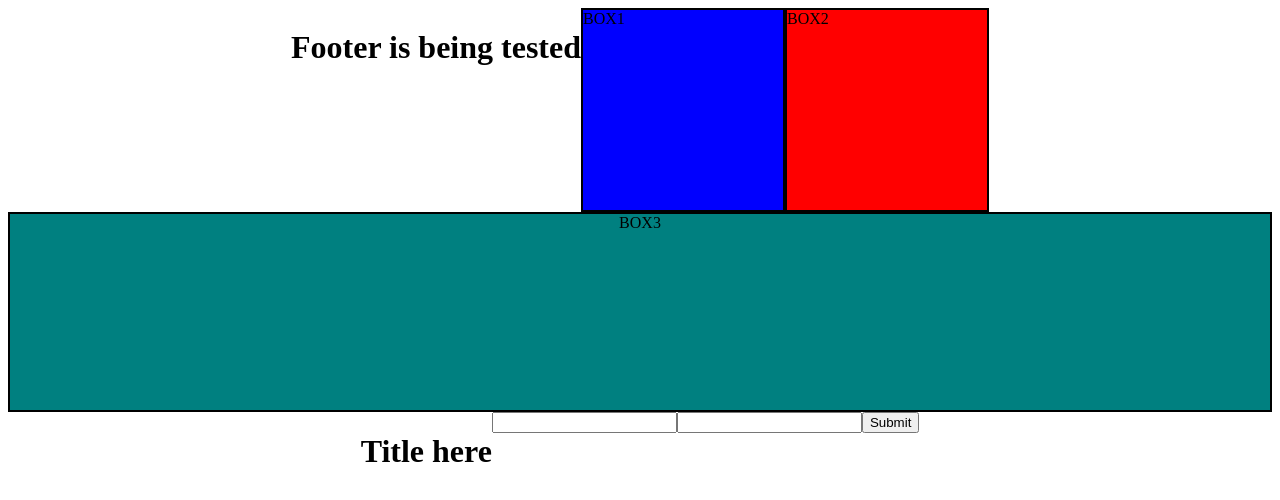
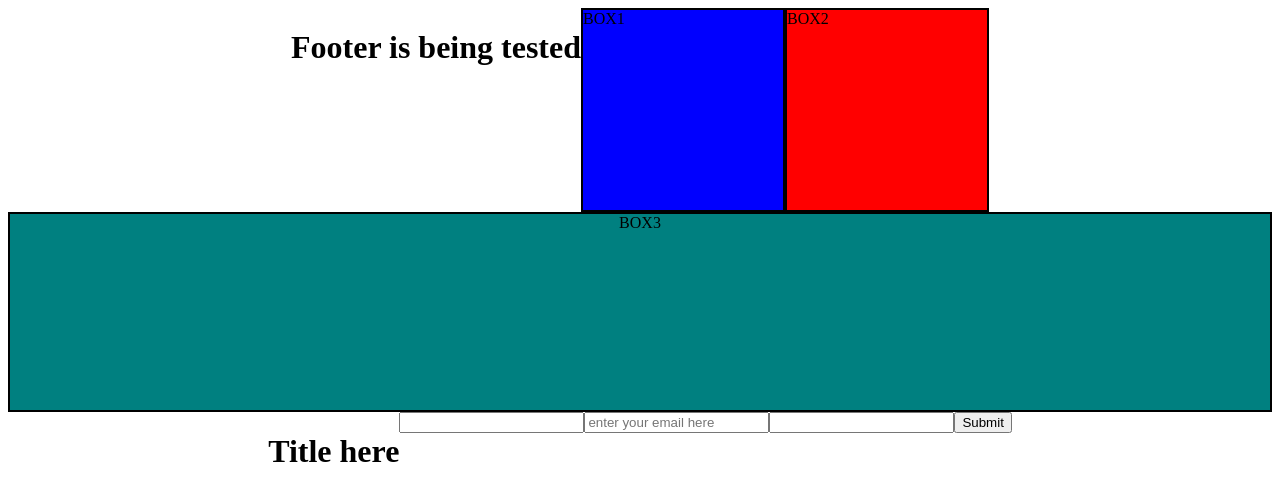
Before and after one commit to millord/someproject, a React (Create React App) app in the folder grid-test-material/: page / in a window 1280 px wide. Shown: the top 500 px of the page. Built offline with nearby package versions, Linux system fonts and the light colour scheme.

Commit message:
add form funtionality to app.js

```diff
--- a/grid-test-material/src/App.js
+++ b/grid-test-material/src/App.js
@@ -23,7 +23,8 @@ function App() {
       </StyledBox3>
       <h1>Title here{isComponentUp || "no header"}</h1>
       <form>
-        <input type="text"/>
+      <input type="text"/>
+        <input type="email" placeholder="enter your email here"/>
         <input type="password"/>
         <button>Submit</button>
       </form>
```
